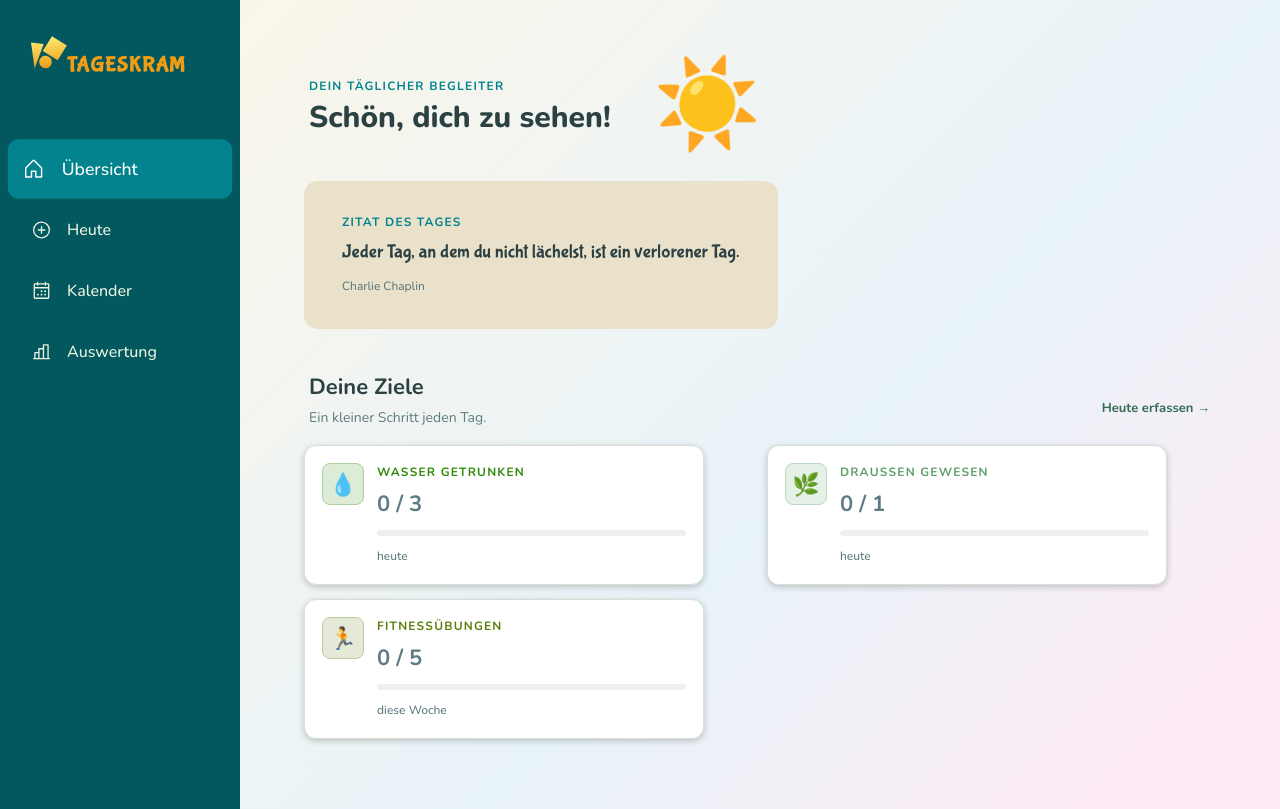
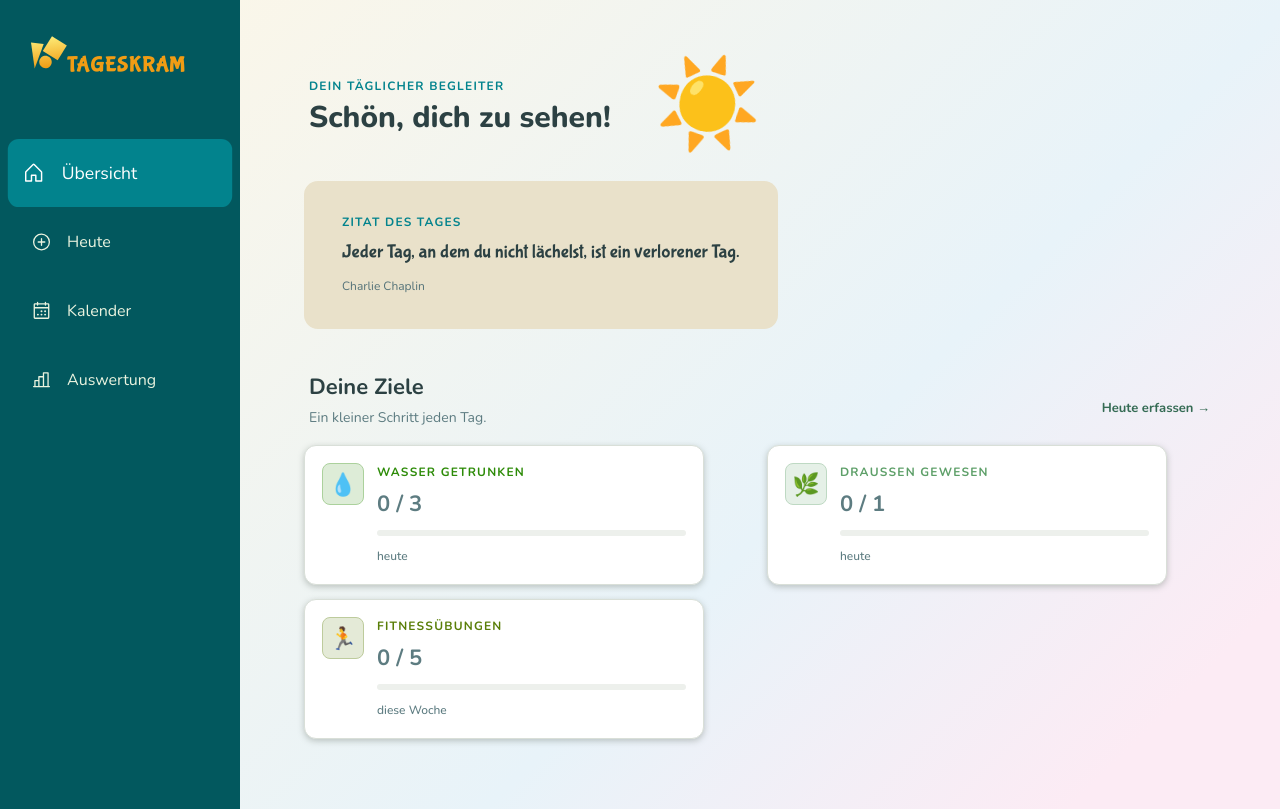
Before and after one commit to katja-roehlig/daily-tracker-codex, a React (Vite) app: page / in a window 1280 px wide. Built offline with nearby package versions, Linux system fonts and the light colour scheme; what emojibase-data would draw is missing.

Commit message:
increase navigation items

```diff
--- a/src/components/navigation/Navigation.module.css
+++ b/src/components/navigation/Navigation.module.css
@@ -7,14 +7,10 @@
 
 .navButton {
   display: flex;
-  flex-direction: column;
   align-items: center;
   justify-content: center;
-  min-width: 0;
-  min-height: 4.6rem;
   padding: 0.4rem 0.4rem;
   color: var(--text-nav);
-  font-weight: 500;
   background: transparent;
   border: none;
   cursor: pointer;
@@ -30,8 +26,6 @@
   display: flex;
   align-items: center;
   justify-content: center;
-  width: 2.4rem;
-  font-size: 2.0rem;
 }
 
 .label {
--- a/src/components/navigation/Navigation.tsx
+++ b/src/components/navigation/Navigation.tsx
@@ -32,7 +32,7 @@ export function Navigation() {
             onClick={() => navigate(path)}
           >
             <span className={styles.iconWrapper}>
-              <IconComponent size={28} className={styles.icon} />
+              <IconComponent size={36} />
             </span>
             <span className={styles.label}>{label}</span>
           </button>
```
